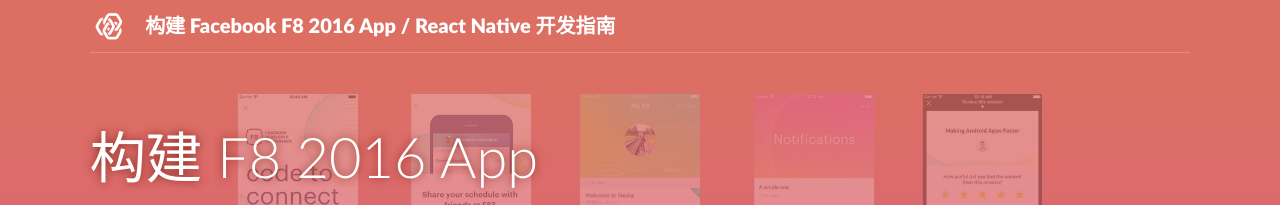
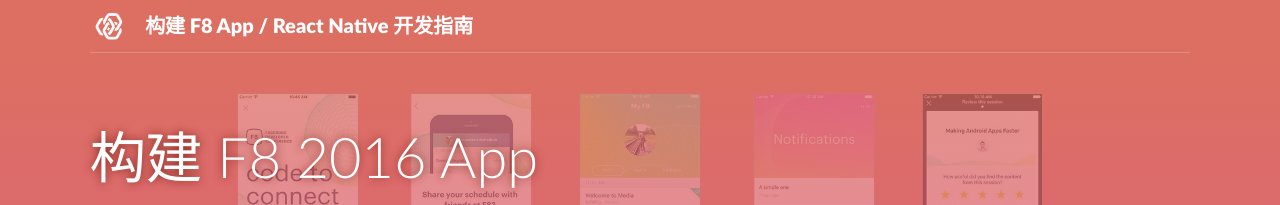
Before and after one commit to liaohuqiu/f8-app-tutorial-cn, a Jekyll site: the page built from index.md, in a window 1280 px wide. Shown: the top 205 px of the page. Built offline with Jekyll 4.4.1, drawn with Linux system fonts in a browser that asks for light colours; some web fonts are replaced; a script that is not in the unit is left out.

```diff
--- a/_includes/nav.html
+++ b/_includes/nav.html
@@ -2,7 +2,7 @@
   <header>
     <a href="{{ site.baseurl }}/">
       <img src="{{ site.baseurl }}/static/logo_square_small.png">
-      <h2>构建 Facebook F8 2016 App / React Native 开发指南</h2>
+      <h2>构建 F8 App / React Native 开发指南</h2>
     </a>
 
     <div class="navigationWrapper navigationFull" id="flat_nav">
```
